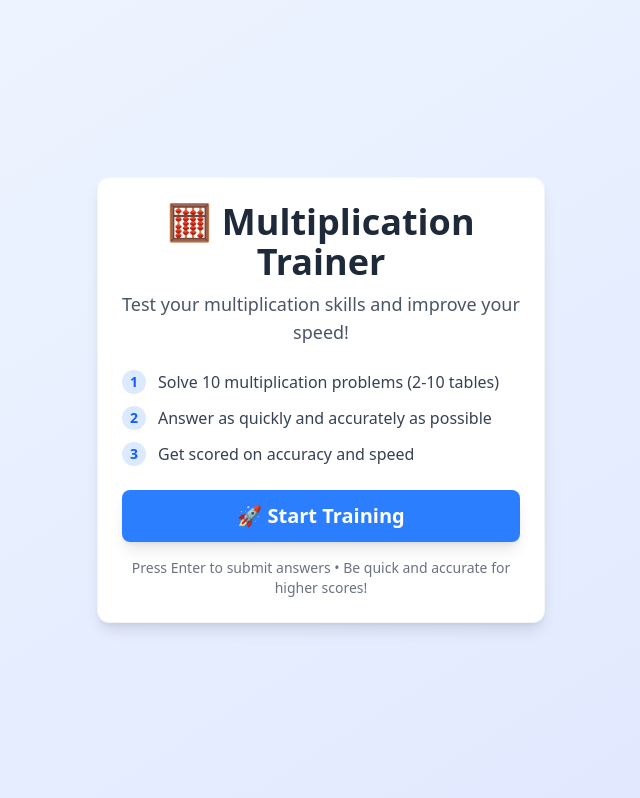
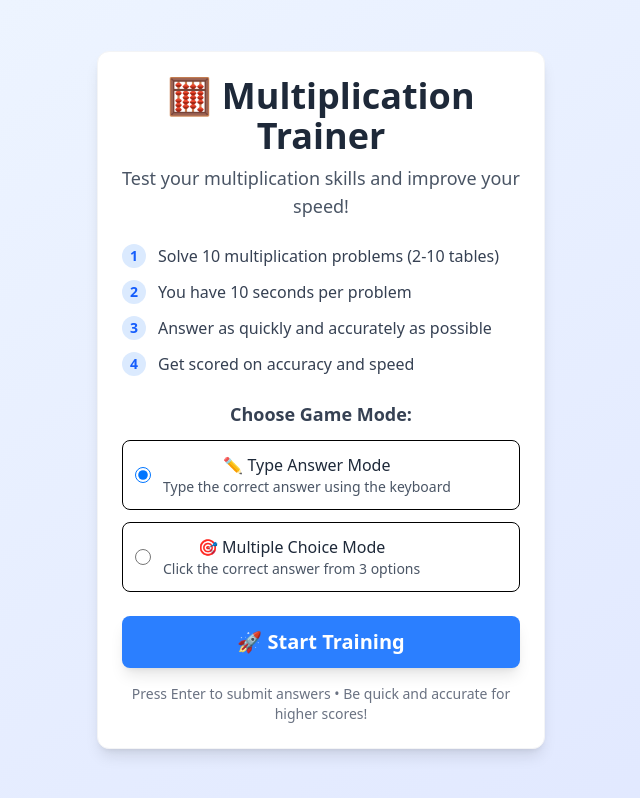
Before and after one commit to segoddnja/multi-train, a React (Vite) app: page / in a window 1280 px wide. Shown: the whole page, without its empty margins (319-959 px from the left). Built offline with nearby package versions, Linux system fonts and the light colour scheme.

Commit message:
Introduce new game mode when user should select one correct answer from three options

```diff
--- a/src/App.tsx
+++ b/src/App.tsx
@@ -13,6 +13,7 @@ function App() {
     showCorrectAnswer,
     startGame,
     submitAnswer,
+    submitMultipleChoiceAnswer,
     resetGame,
     getProgress,
     setCurrentAnswer,
@@ -58,11 +59,13 @@ function App() {
           currentAnswer={currentAnswer}
           onAnswerChange={setCurrentAnswer}
           onSubmitAnswer={submitAnswer}
+          onSubmitMultipleChoice={submitMultipleChoiceAnswer}
           progress={getProgress()}
           timeElapsed={timeElapsed}
           correctAnswers={gameSession.correctAnswers}
           problemTimeLeft={problemTimeLeft}
           showCorrectAnswer={showCorrectAnswer}
+          gameMode={gameSession.mode}
         />
       );
     }
--- a/src/components/StartScreen.tsx
+++ b/src/components/StartScreen.tsx
@@ -1,10 +1,22 @@
-import React from "react";
+import React, { useState } from "react";
+import type { GameMode, GameSettings } from "../types/game";
 
 interface StartScreenProps {
-  onStartGame: () => void;
+  onStartGame: (settings?: GameSettings) => void;
 }
 
 export const StartScreen: React.FC<StartScreenProps> = ({ onStartGame }) => {
+  const [selectedMode, setSelectedMode] = useState<GameMode>("input");
+
+  const handleStartGame = () => {
+    const settings: GameSettings = {
+      numberOfProblems: 10,
+      minFactor: 2,
+      maxFactor: 10,
+      mode: selectedMode,
+    };
+    onStartGame(settings);
+  };
   return (
     <div className="flex items-center justify-center min-h-screen bg-gradient-to-br from-blue-50 to-indigo-100 p-4">
       <div className="card max-w-md w-full text-center">
@@ -28,28 +40,86 @@ export const StartScreen: React.FC<StartScreenProps> = ({ onStartGame }) => {
             <span className="w-6 h-6 bg-blue-100 rounded-full flex items-center justify-center text-sm font-bold text-blue-600 mr-3">
               2
             </span>
-            Answer as quickly and accurately as possible
+            You have 10 seconds per problem
           </div>
           <div className="flex items-center text-gray-700">
             <span className="w-6 h-6 bg-blue-100 rounded-full flex items-center justify-center text-sm font-bold text-blue-600 mr-3">
               3
             </span>
+            Answer as quickly and accurately as possible
+          </div>
+          <div className="flex items-center text-gray-700">
+            <span className="w-6 h-6 bg-blue-100 rounded-full flex items-center justify-center text-sm font-bold text-blue-600 mr-3">
+              4
+            </span>
             Get scored on accuracy and speed
           </div>
         </div>
 
+        <div className="mb-6">
+          <h2 className="text-lg font-semibold text-gray-700 mb-3">
+            Choose Game Mode:
+          </h2>
+          <div className="space-y-3">
+            <label className="flex items-center p-3 border rounded-lg cursor-pointer hover:bg-gray-50 transition-colors">
+              <input
+                type="radio"
+                name="gameMode"
+                value="input"
+                checked={selectedMode === "input"}
+                onChange={(e) => setSelectedMode(e.target.value as GameMode)}
+                className="mr-3 w-4 h-4 text-blue-600"
+              />
+              <div>
+                <div className="font-medium text-gray-800">
+                  ✏️ Type Answer Mode
+                </div>
+                <div className="text-sm text-gray-600">
+                  Type the correct answer using the keyboard
+                </div>
+              </div>
+            </label>
+
+            <label className="flex items-center p-3 border rounded-lg cursor-pointer hover:bg-gray-50 transition-colors">
+              <input
+                type="radio"
+                name="gameMode"
+                value="multiple-choice"
+                checked={selectedMode === "multiple-choice"}
+                onChange={(e) => setSelectedMode(e.target.value as GameMode)}
+                className="mr-3 w-4 h-4 text-blue-600"
+              />
+              <div>
+                <div className="font-medium text-gray-800">
+                  🎯 Multiple Choice Mode
+                </div>
+                <div className="text-sm text-gray-600">
+                  Click the correct answer from 3 options
+                </div>
+              </div>
+            </label>
+          </div>
+        </div>
+
         <button
-          onClick={() => {
-            onStartGame();
-          }}
+          onClick={handleStartGame}
           className="btn-primary w-full text-xl"
         >
           🚀 Start Training
         </button>
 
         <div className="mt-4 text-sm text-gray-500">
-          Press Enter to submit answers • Be quick and accurate for higher
-          scores!
+          {selectedMode === "input" ? (
+            <>
+              Press Enter to submit answers • Be quick and accurate for higher
+              scores!
+            </>
+          ) : (
+            <>
+              Click the correct answer • Be quick and accurate for higher
+              scores!
+            </>
+          )}
         </div>
       </div>
     </div>
--- a/src/hooks/useGame.ts
+++ b/src/hooks/useGame.ts
@@ -5,6 +5,7 @@ import type {
   Problem,
   GameScore,
   GameSettings,
+  GameMode,
 } from "../types/game";
 import { GameLogic } from "../utils/gameLogic";
 
@@ -12,6 +13,7 @@ const DEFAULT_SETTINGS: GameSettings = {
   numberOfProblems: 10,
   minFactor: 2,
   maxFactor: 10,
+  mode: "input",
 };
 
 export const useGame = () => {
@@ -98,25 +100,8 @@ export const useGame = () => {
   }, [gameState, gameSession, showCorrectAnswer, handleTimeExpired]);
 
   const startGame = useCallback((settings: GameSettings = DEFAULT_SETTINGS) => {
-    // Generate problems directly here to avoid any import issues
-    const problems: Problem[] = [];
-    for (let i = 0; i < settings.numberOfProblems; i++) {
-      const factor1 =
-        Math.floor(
-          Math.random() * (settings.maxFactor - settings.minFactor + 1)
-        ) + settings.minFactor;
-      const factor2 =
-        Math.floor(
-          Math.random() * (settings.maxFactor - settings.minFactor + 1)
-        ) + settings.minFactor;
-      const problem = {
-        id: i,
-        factor1,
-        factor2,
-        answer: factor1 * factor2,
-      };
-      problems.push(problem);
-    }
+    // Generate problems using the GameLogic with mode support
+    const problems = GameLogic.generateProblems(settings);
 
     const newSession: GameSession = {
       problems,
@@ -127,6 +112,7 @@ export const useGame = () => {
       userAnswers: {},
       correctAnswers: 0,
       totalProblems: problems.length,
+      mode: settings.mode,
     };
 
     // Update state in the correct order
@@ -180,6 +166,54 @@ export const useGame = () => {
     setProblemTimeLeft(gameSession.timePerProblem);
   }, [gameSession, currentAnswer, showCorrectAnswer]);
 
+  const submitMultipleChoiceAnswer = useCallback(
+    (selectedAnswer: number) => {
+      if (!gameSession || showCorrectAnswer) return;
+
+      const currentProblem =
+        gameSession.problems[gameSession.currentProblemIndex];
+      const isCorrect = GameLogic.isAnswerCorrect(
+        currentProblem,
+        selectedAnswer
+      );
+
+      const updatedSession: GameSession = {
+        ...gameSession,
+        userAnswers: {
+          ...gameSession.userAnswers,
+          [currentProblem.id]: selectedAnswer,
+        },
+        correctAnswers: gameSession.correctAnswers + (isCorrect ? 1 : 0),
+        currentProblemIndex: gameSession.currentProblemIndex + 1,
+        currentProblemStartTime: Date.now(),
+      };
+
+      // Check if game is finished
+      if (
+        updatedSession.currentProblemIndex >= updatedSession.problems.length
+      ) {
+        updatedSession.endTime = Date.now();
+        const finalTimeElapsed = Math.floor(
+          (updatedSession.endTime - updatedSession.startTime) / 1000
+        );
+
+        const score = GameLogic.calculateScore(
+          updatedSession.correctAnswers,
+          updatedSession.totalProblems,
+          finalTimeElapsed
+        );
+
+        setGameScore(score);
+        setGameState("finished");
+      } else {
+        setGameSession(updatedSession);
+      }
+
+      setProblemTimeLeft(gameSession.timePerProblem);
+    },
+    [gameSession, showCorrectAnswer]
+  );
+
   const resetGame = useCallback(() => {
     setGameState("start");
     setGameSession(null);
@@ -224,6 +258,7 @@ export const useGame = () => {
     showCorrectAnswer,
     startGame,
     submitAnswer,
+    submitMultipleChoiceAnswer,
     resetGame,
     getCurrentProblem,
     getProgress,
--- a/src/types/game.ts
+++ b/src/types/game.ts
@@ -1,8 +1,11 @@
+export type GameMode = "input" | "multiple-choice";
+
 export interface Problem {
   id: number;
   factor1: number;
   factor2: number;
   answer: number;
+  choices?: number[]; // For multiple choice mode
 }
 
 export interface GameSession {
@@ -15,6 +18,7 @@ export interface GameSession {
   totalProblems: number;
   currentProblemStartTime: number;
   timePerProblem: number; // seconds allowed per problem
+  mode: GameMode; // Game mode selection
 }
 
 export interface GameScore {
@@ -32,4 +36,5 @@ export interface GameSettings {
   numberOfProblems: number;
   minFactor: number;
   maxFactor: number;
+  mode: GameMode;
 }
--- a/src/utils/gameLogic.ts
+++ b/src/utils/gameLogic.ts
@@ -1,18 +1,80 @@
-import type { Problem, GameScore, GameSettings } from "../types/game";
+import type { Problem, GameScore, GameSettings, GameMode } from "../types/game";
 
 export class GameLogic {
-  static generateProblem(id: number, minFactor = 2, maxFactor = 10): Problem {
+  static generateProblem(
+    id: number,
+    minFactor = 2,
+    maxFactor = 10,
+    mode: GameMode = "input"
+  ): Problem {
     const factor1 =
       Math.floor(Math.random() * (maxFactor - minFactor + 1)) + minFactor;
     const factor2 =
       Math.floor(Math.random() * (maxFactor - minFactor + 1)) + minFactor;
 
-    return {
+    const problem: Problem = {
       id,
       factor1,
       factor2,
       answer: factor1 * factor2,
     };
+
+    // Generate multiple choice options if needed
+    if (mode === "multiple-choice") {
+      problem.choices = this.generateChoices(problem.answer);
+    }
+
+    return problem;
+  }
+
+  static generateChoices(correctAnswer: number): number[] {
+    const choices = [correctAnswer];
+
+    // Generate 2 wrong answers
+    for (let i = 0; i < 2; i++) {
+      let wrongAnswer: number;
+      do {
+        // Generate plausible wrong answers based on common mistakes
+        const variation = Math.floor(Math.random() * 3) + 1;
+        switch (variation) {
+          case 1:
+            // Add/subtract a small amount
+            wrongAnswer =
+              correctAnswer +
+              (Math.random() < 0.5 ? -1 : 1) *
+                (Math.floor(Math.random() * 10) + 1);
+            break;
+          case 2:
+            // Multiply/divide by a small factor
+            wrongAnswer = Math.floor(
+              correctAnswer * (0.8 + Math.random() * 0.4)
+            );
+            break;
+          case 3:
+            // Common multiplication table errors
+            wrongAnswer =
+              correctAnswer +
+              (Math.random() < 0.5 ? -10 : 10) *
+                (Math.floor(Math.random() * 3) + 1);
+            break;
+          default:
+            wrongAnswer = correctAnswer + (Math.random() < 0.5 ? -5 : 5);
+        }
+
+        // Ensure it's positive and not the same as correct answer or existing wrong answers
+        wrongAnswer = Math.max(1, wrongAnswer);
+      } while (choices.includes(wrongAnswer));
+
+      choices.push(wrongAnswer);
+    }
+
+    // Shuffle the choices
+    for (let i = choices.length - 1; i > 0; i--) {
+      const j = Math.floor(Math.random() * (i + 1));
+      [choices[i], choices[j]] = [choices[j], choices[i]];
+    }
+
+    return choices;
   }
 
   static generateProblems(settings: GameSettings): Problem[] {
@@ -20,7 +82,12 @@ export class GameLogic {
 
     for (let i = 0; i < settings.numberOfProblems; i++) {
       problems.push(
-        this.generateProblem(i, settings.minFactor, settings.maxFactor)
+        this.generateProblem(
+          i,
+          settings.minFactor,
+          settings.maxFactor,
+          settings.mode
+        )
       );
     }
 
```
Also changed, not shown: src/components/GameScreen.tsx (+27 -3 lines).
